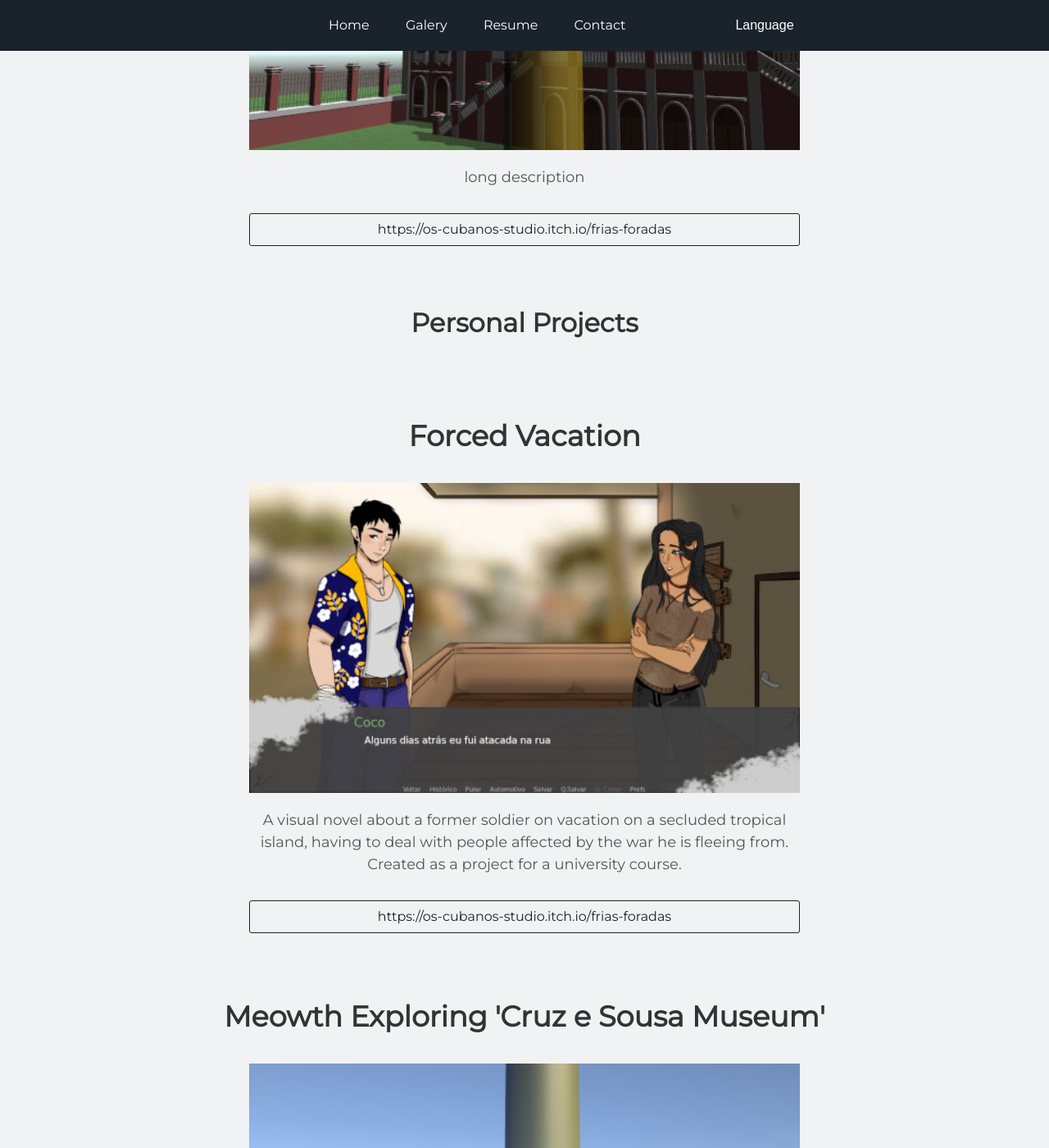
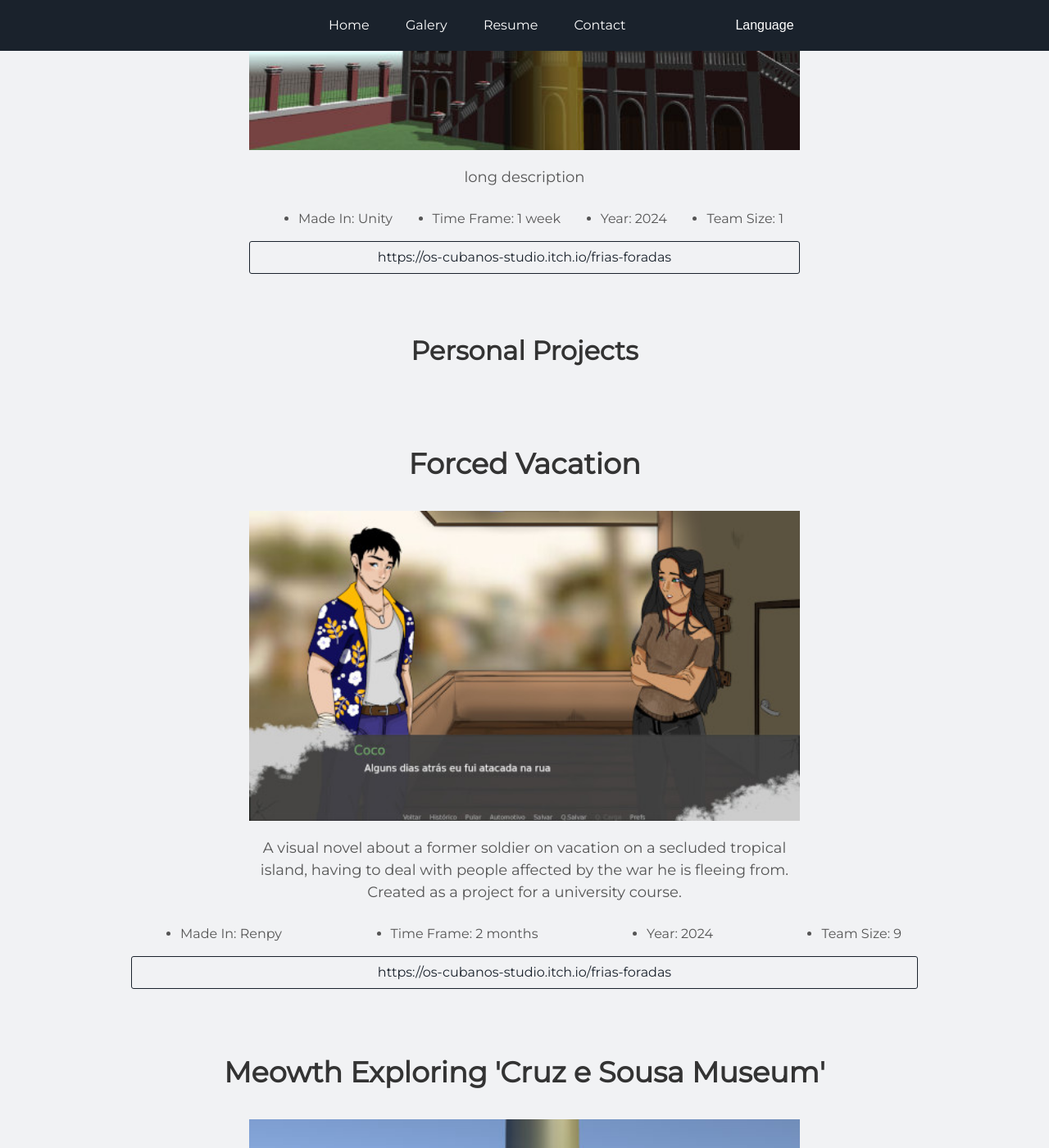
Before and after one commit to pauloBFalmeida/pauloBFalmeida.github.io, a Jekyll site: the page built from en/galery.html, in a window 1280 px wide and 1400 px high, scrolled down 636 px. Shown: the whole window at 82% size. Built offline with Jekyll 4.4.1, drawn with Linux system fonts in a browser that asks for light colours; some of the changed text lies outside the part shown.

Commit message:
added info to galery projects

```diff
--- a/en/galery.html
+++ b/en/galery.html
@@ -32,11 +32,24 @@ permalink: /en/galery
       {% elsif page.lang == 'pt' %}
         <p> {{ projects_professional.description_long_pt }} </p>
       {% endif %}
+
+      <!-- Project info -->
+      <ul class="galery">
+        <li> {{site.data[page.lang].projects_made_in}}: {{ projects_professional.made }} </li>
+        <li> {{site.data[page.lang].projects_time_frame}}:
+          {% if    page.lang == 'en' %}
+            {{ projects_professional.time_en }}
+          {% elsif page.lang == 'pt' %}
+            {{ projects_professional.time_pt }}
+          {% endif %} </li>
+        <li> {{site.data[page.lang].projects_year}}: {{ projects_professional.year }} </li>
+        <li> {{site.data[page.lang].projects_team_size}}: {{ projects_professional.team }} </li>
+      </ul>
+
       <!-- if there is an acess link, put it -->
       {% if projects_professional.access_link.size > 1 %}
         <a class="project-link" target="_blank" href="{{ projects_professional.access_link }}">{{projects_professional.access_link}}</a>
       {% endif %}
-
     </div>
 
   {% endfor %}
@@ -63,11 +76,25 @@ permalink: /en/galery
       {% elsif page.lang == 'pt' %}
         <p> {{ projects_personal.description_long_pt }} </p>
       {% endif %}
+
+      <!-- Project info -->
+      <ul class="galery">
+        <li> {{site.data[page.lang].projects_made_in}}: {{ projects_personal.made }} </li>
+        <li> {{site.data[page.lang].projects_time_frame}}:
+          {% if    page.lang == 'en' %}
+            {{ projects_personal.time_en }}
+          {% elsif page.lang == 'pt' %}
+            {{ projects_personal.time_pt }}
+          {% endif %} </li>
+        <li> {{site.data[page.lang].projects_year}}: {{ projects_personal.year }} </li>
+        <li> {{site.data[page.lang].projects_team_size}}: {{ projects_personal.team }} </li>
+      </ul>
+
       <!-- if there is an acess link, put it -->
       {% if projects_personal.access_link.size > 1 %}
         <a class="project-link" target="_blank" href="{{ projects_personal.access_link }}">{{projects_personal.access_link}}</a>
       {% endif %}
-    </div>
+
 
   {% endfor %}
 
```
Also changed, not shown: pt/galery.html (+28 -0 lines), assets/css/main.css.
